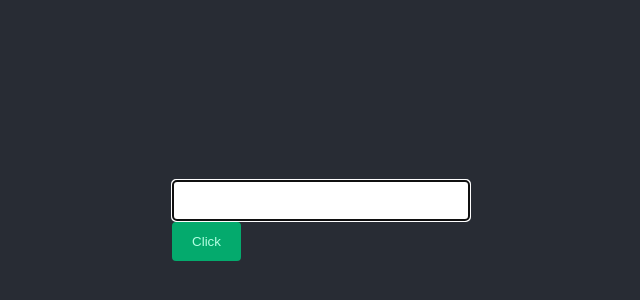
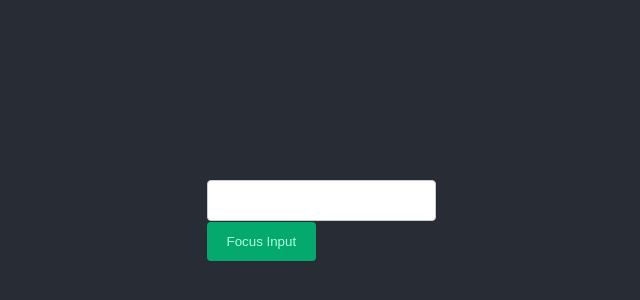
Before and after one commit to renuyarasu/codevolution, a React (Create React App) app: page / in a window 1280 px wide. Shown: the part 180-480 px from the top of the page, without its empty margins (332-972 px from the left). Built offline with nearby package versions, Linux system fonts and the light colour scheme.

Commit message:
Refs: Refs with Class Components

```diff
--- a/src/App.js
+++ b/src/App.js
@@ -1,11 +1,11 @@
 import './App.css';
-import RefDemo from './components/RefDemo';
+import FocusInput from './components/FocusInput';
 
 function App() {
     return (
         <div className="App">
             <header className="App-header">
-              <RefDemo/>
+                <FocusInput />
             </header>
         </div>
     );
--- /dev/null
+++ b/src/components/FocusInput.js
@@ -0,0 +1,22 @@
+import React, { Component } from 'react'
+import Input from './Input'
+
+class FocusInput extends Component {
+    constructor(props) {
+        super(props)
+        this.componentRef = React.createRef()
+    }
+    clickHandler = () => {
+        this.componentRef.current.focusInput()
+    }
+    render() {
+        return (
+            <div>
+                <Input ref={this.componentRef} />
+                <button onClick={this.clickHandler}>Focus Input</button>
+            </div>
+        )
+    }
+}
+
+export default FocusInput
--- /dev/null
+++ b/src/components/Input.js
@@ -0,0 +1,21 @@
+import React, { Component } from 'react'
+
+class Input extends Component {
+    constructor(props) {
+        super(props)
+        this.inputRef = React.createRef()
+
+    }
+    focusInput(){
+        this.inputRef.current.focus()
+    }
+    render() {
+        return (
+            <div>
+                <input type="text" ref={this.inputRef}/>
+            </div>
+        )
+    }
+}
+
+export default Input
--- a/src/components/RefDemo.js
+++ /dev/null
@@ -1,30 +0,0 @@
-import React, { Component } from 'react'
-
-class RefDemo extends Component {
-    constructor(props) {
-        super(props)
-        this.cbRef = null
-        this.setCbRef = (element) => {
-            this.cbRef = element
-        }
-
-    }
-    componentDidMount() {
-        if (this.cbRef) {
-            this.cbRef.focus()
-        }
-    }
-    clickHandler = () => {
-        alert(this.cbRef.value)
-    }
-    render() {
-        return (
-            <div>
-                <input type="text" ref={this.setCbRef} />
-                <button onClick={this.clickHandler}>Click</button>
-            </div>
-        )
-    }
-}
-
-export default RefDemo
--- /dev/null
+++ b/src/components/tempCodeRunnerFile.js
@@ -0,0 +1 @@
+FocusInput
```
